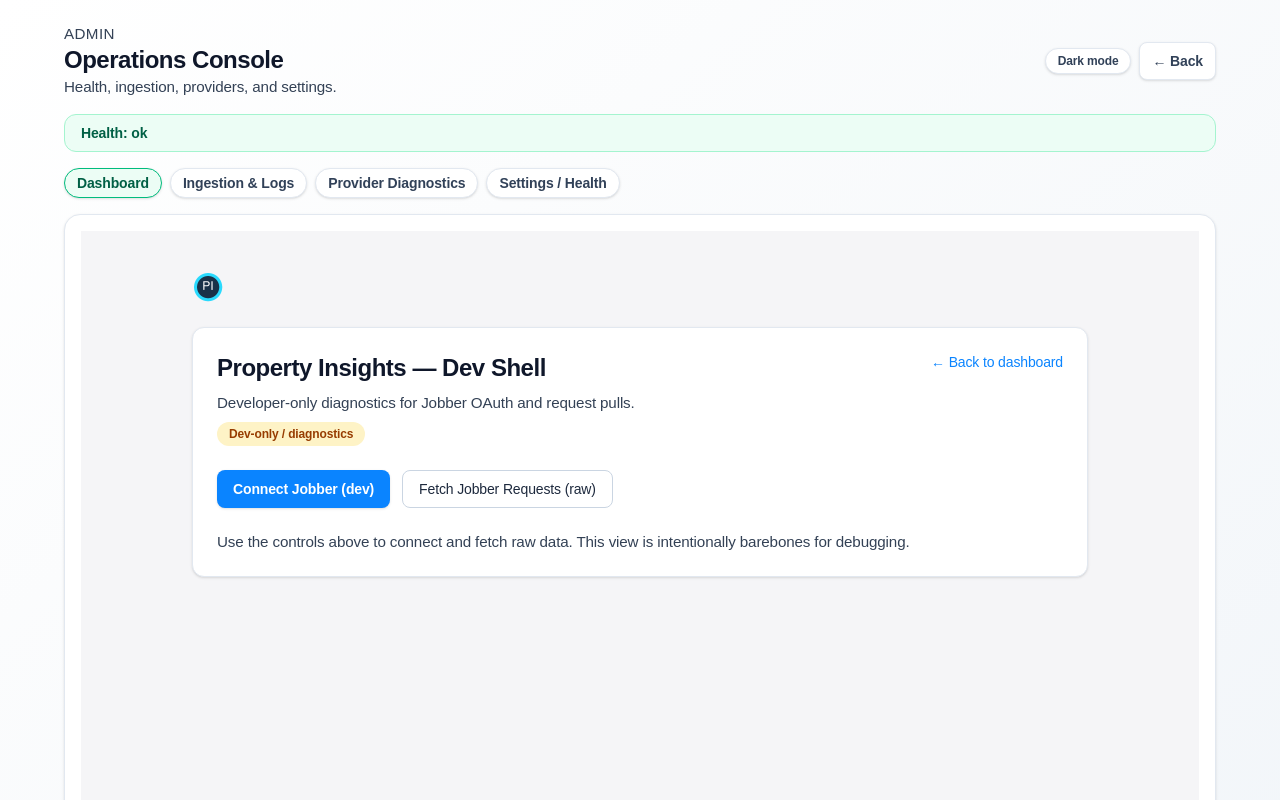
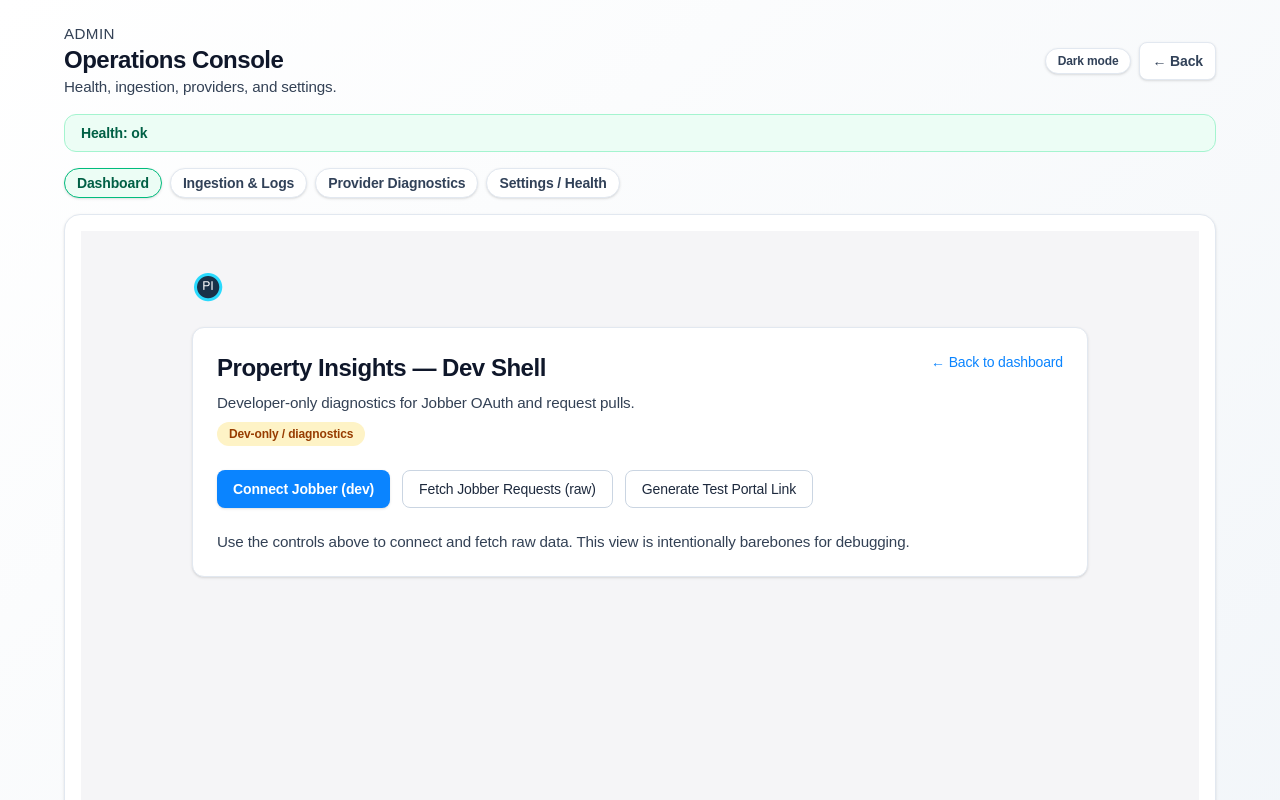
Before and after one commit to 1118Labs/property-insights-next, a Next.js app: page /admin/property-test in a window 1280 px wide. Shown: the top 800 px of the page. Built offline with nearby package versions, Linux system fonts and the light colour scheme; no server answers.

Commit message:
Add Generate Test Portal Link button

```diff
--- a/app/admin/property-test/page.tsx
+++ b/app/admin/property-test/page.tsx
@@ -8,6 +8,7 @@
   const [loading, setLoading] = useState(false);
   const [rawBody, setRawBody] = useState<unknown>(null);
   const [error, setError] = useState<string | null>(null);
+  const [portalLink, setPortalLink] = useState<string>('');
 
   const handleConnectJobber = () => {
     window.location.href = '/api/jobber/authorize';
@@ -42,6 +43,21 @@
       setError(err instanceof Error ? err.message : 'Unknown error');
     } finally {
       setLoading(false);
+    }
+  };
+
+  const handleGeneratePortalLink = async () => {
+    setPortalLink('');
+    try {
+      const res = await fetch('/api/dev/generate-portal-link');
+      const data = (await res.json().catch(() => ({}))) as { url?: string; error?: string };
+      if (!res.ok || !data.url) {
+        throw new Error(data.error || 'Failed to generate link.');
+      }
+      setPortalLink(data.url);
+    } catch (err) {
+      console.error('Error generating portal link:', err);
+      setPortalLink('Error generating link.');
     }
   };
 
@@ -84,6 +100,14 @@
             >
               {loading ? 'Loading Requests…' : 'Fetch Jobber Requests (raw)'}
             </PIButton>
+
+            <PIButton
+              type="button"
+              onClick={handleGeneratePortalLink}
+              variant="secondary"
+            >
+              Generate Test Portal Link
+            </PIButton>
           </div>
 
           {error && (
@@ -109,6 +133,20 @@
               barebones for debugging.
             </p>
           )}
+
+          {portalLink && (
+            <div className="w-full rounded-lg border border-slate-200 bg-slate-50 px-4 py-3 text-sm text-slate-800">
+              <p className="font-semibold">Portal Test Link</p>
+              <a
+                href={portalLink}
+                className="text-[#0A84FF] underline font-medium break-all"
+                target="_blank"
+                rel="noreferrer"
+              >
+                {portalLink}
+              </a>
+            </div>
+          )}
         </div>
       </div>
     </main>
--- /dev/null
+++ b/app/api/dev/generate-portal-link/route.ts
@@ -0,0 +1,14 @@
+import { NextResponse } from "next/server";
+
+const DEMO_TOKEN = "demo-preview-token-123";
+
+export async function GET() {
+  try {
+    const baseUrl = process.env.NEXT_PUBLIC_APP_URL || "http://localhost:3000";
+    const url = `${baseUrl}/portal/${DEMO_TOKEN}`;
+    return NextResponse.json({ url });
+  } catch (err) {
+    console.error("Error generating portal link:", err);
+    return NextResponse.json({ error: "Failed to generate" }, { status: 500 });
+  }
+}
```
